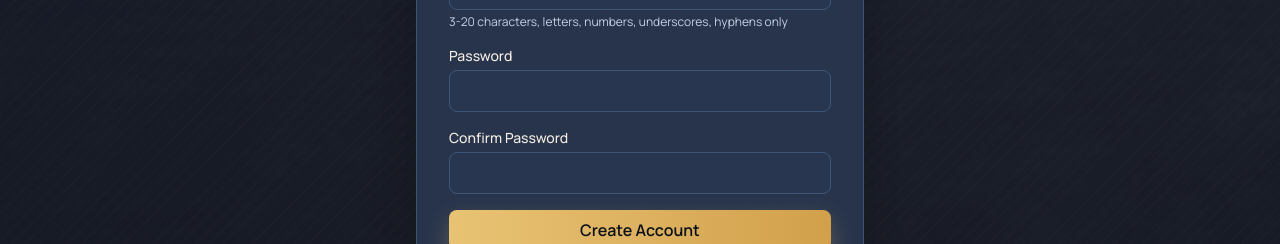
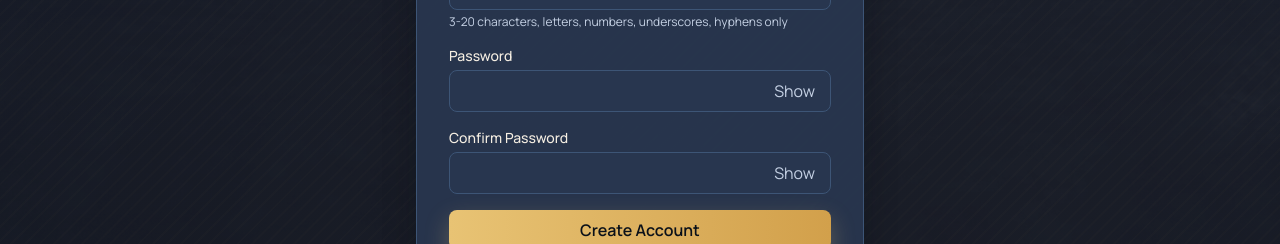
Before and after one commit to paxtonking/optcgsim-web, a React (Vite) app in the folder packages/client/: page /register in a window 1280 px wide. Shown: the part 326-570 px from the top of the page. Built offline with nearby package versions, Linux system fonts and the light colour scheme.

Commit message:
Add show/hide password toggle to login and register pages

```diff
--- a/packages/client/src/pages/LoginPage.tsx
+++ b/packages/client/src/pages/LoginPage.tsx
@@ -5,6 +5,7 @@ import { useAuthStore } from '../stores/authStore';
 export default function LoginPage() {
   const [email, setEmail] = useState('');
   const [password, setPassword] = useState('');
+  const [showPassword, setShowPassword] = useState(false);
   const [guestName, setGuestName] = useState('');
   const [showGuestInput, setShowGuestInput] = useState(false);
   const { login, loginAsGuest, isLoading, error, clearError } = useAuthStore();
@@ -61,13 +62,22 @@ export default function LoginPage() {
 
           <div>
             <label className="block text-sm font-medium mb-1">Password</label>
-            <input
-              type="password"
-              value={password}
-              onChange={(e) => setPassword(e.target.value)}
-              className="input"
-              required
-            />
+            <div className="relative">
+              <input
+                type={showPassword ? 'text' : 'password'}
+                value={password}
+                onChange={(e) => setPassword(e.target.value)}
+                className="input pr-10"
+                required
+              />
+              <button
+                type="button"
+                onClick={() => setShowPassword(!showPassword)}
+                className="absolute right-2 top-1/2 -translate-y-1/2 text-gray-400 hover:text-white px-2"
+              >
+                {showPassword ? 'Hide' : 'Show'}
+              </button>
+            </div>
           </div>
 
           <button
--- a/packages/client/src/pages/RegisterPage.tsx
+++ b/packages/client/src/pages/RegisterPage.tsx
@@ -7,6 +7,8 @@ export default function RegisterPage() {
   const [username, setUsername] = useState('');
   const [password, setPassword] = useState('');
   const [confirmPassword, setConfirmPassword] = useState('');
+  const [showPassword, setShowPassword] = useState(false);
+  const [showConfirmPassword, setShowConfirmPassword] = useState(false);
   const { register, isLoading, error, clearError } = useAuthStore();
   const navigate = useNavigate();
 
@@ -74,31 +76,49 @@ export default function RegisterPage() {
 
           <div>
             <label className="block text-sm font-medium mb-1">Password</label>
+            <div className="relative">
               <input
-              type="password"
+                type={showPassword ? 'text' : 'password'}
                 value={password}
                 onChange={(e) => setPassword(e.target.value)}
-              className="input"
+                className="input pr-10"
                 minLength={8}
                 required
               />
+              <button
+                type="button"
+                onClick={() => setShowPassword(!showPassword)}
+                className="absolute right-2 top-1/2 -translate-y-1/2 text-gray-400 hover:text-white px-2"
+              >
+                {showPassword ? 'Hide' : 'Show'}
+              </button>
+            </div>
           </div>
 
           <div>
             <label className="block text-sm font-medium mb-1">
               Confirm Password
             </label>
+            <div className="relative">
               <input
-              type="password"
+                type={showConfirmPassword ? 'text' : 'password'}
                 value={confirmPassword}
                 onChange={(e) => setConfirmPassword(e.target.value)}
-              className={`input ${
+                className={`input pr-10 ${
                   confirmPassword && password !== confirmPassword
                     ? 'border-red-500'
                     : ''
                 }`}
                 required
               />
+              <button
+                type="button"
+                onClick={() => setShowConfirmPassword(!showConfirmPassword)}
+                className="absolute right-2 top-1/2 -translate-y-1/2 text-gray-400 hover:text-white px-2"
+              >
+                {showConfirmPassword ? 'Hide' : 'Show'}
+              </button>
+            </div>
             {confirmPassword && password !== confirmPassword && (
               <p className="text-xs text-red-400 mt-1">Passwords don't match</p>
             )}
```
Lines whose indentation alone changed are shown as unchanged.
